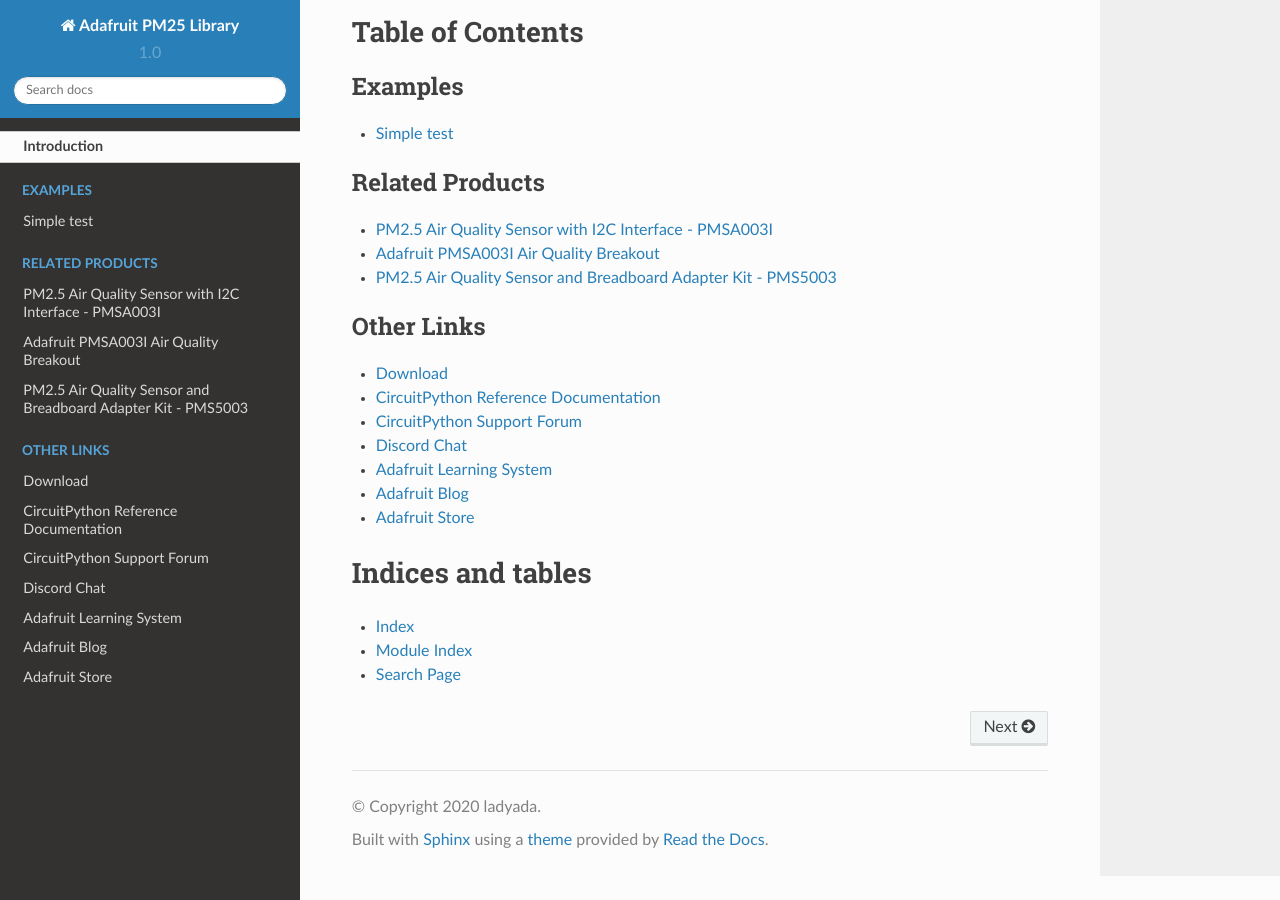
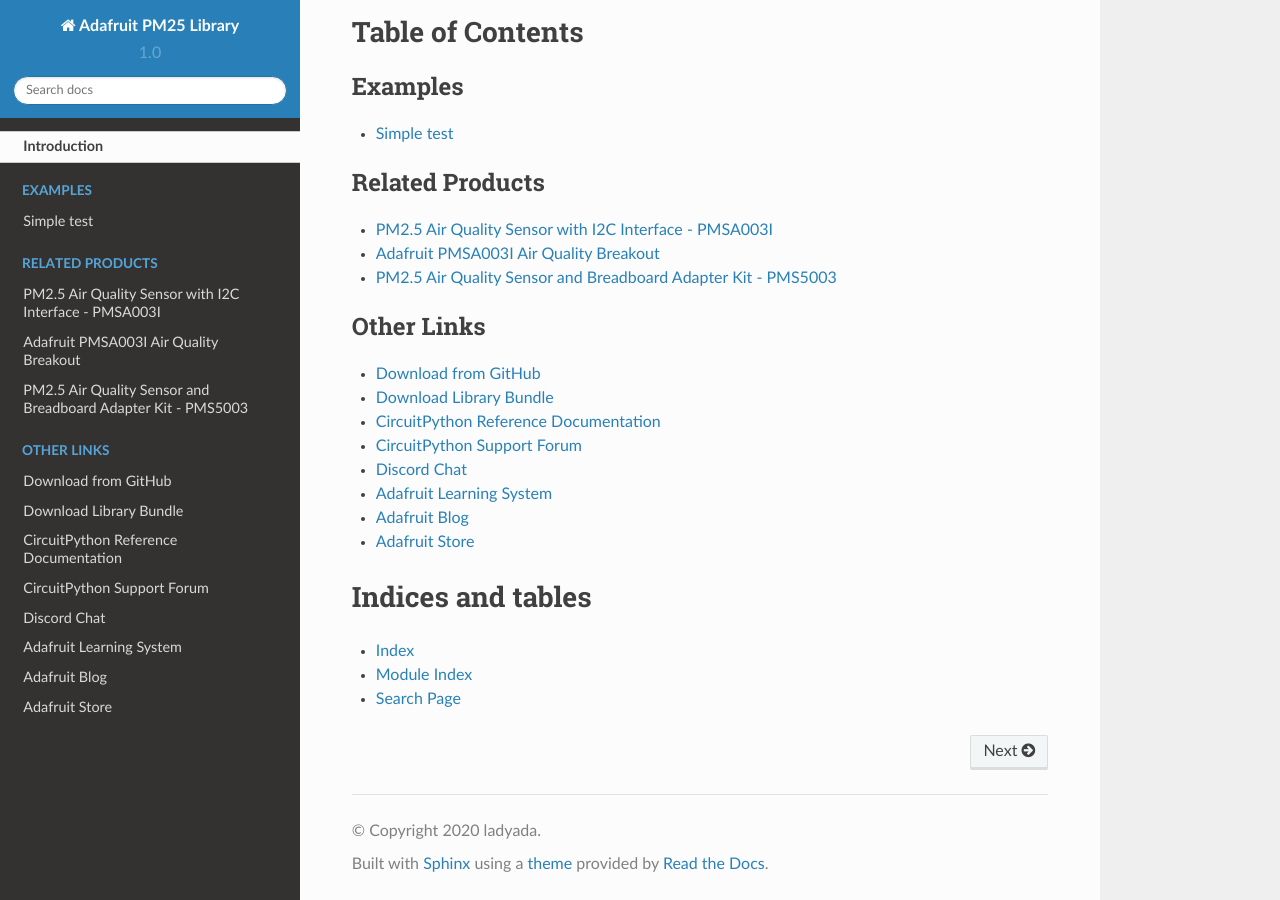
Before and after one commit to adafruit/Adafruit_CircuitPython_PM25, a Sphinx documentation site: the page built from docs/index.rst, in a window 1280 px wide and 900 px high, scrolled down 1496 px. Built offline with Sphinx 7.4.7 and the Read the Docs theme 2.0.0, drawn with Linux system fonts in a browser that asks for light colours.

Commit message:
Added cp.org link to index.rst

```diff
--- a/docs/index.rst
+++ b/docs/index.rst
@@ -35,7 +35,8 @@
 .. toctree::
     :caption: Other Links
 
-    Download <https://github.com/adafruit/Adafruit_CircuitPython_PM25/releases/latest>
+    Download from GitHub <https://github.com/adafruit/Adafruit_CircuitPython_PM25/releases/latest>
+    Download Library Bundle <https://circuitpython.org/libraries>
     CircuitPython Reference Documentation <https://docs.circuitpython.org>
     CircuitPython Support Forum <https://forums.adafruit.com/viewforum.php?f=60>
     Discord Chat <https://adafru.it/discord>
```
